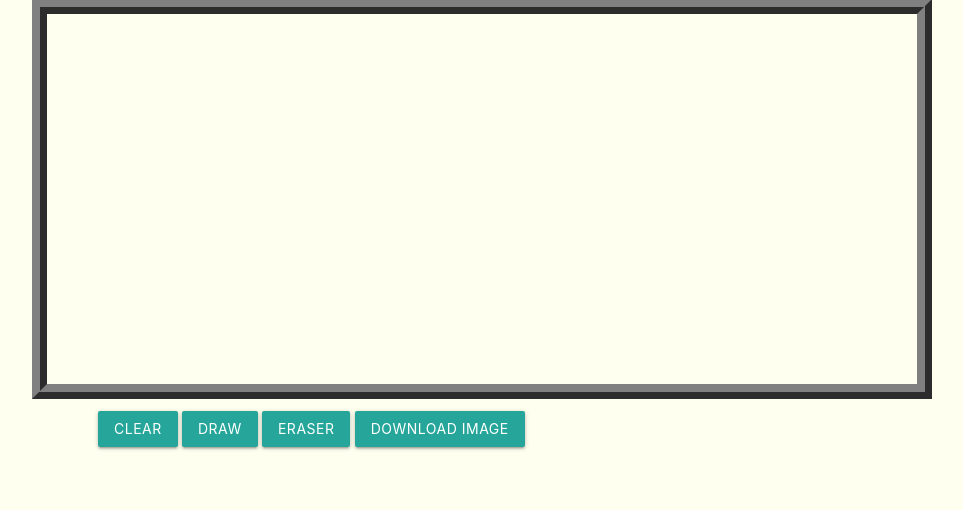
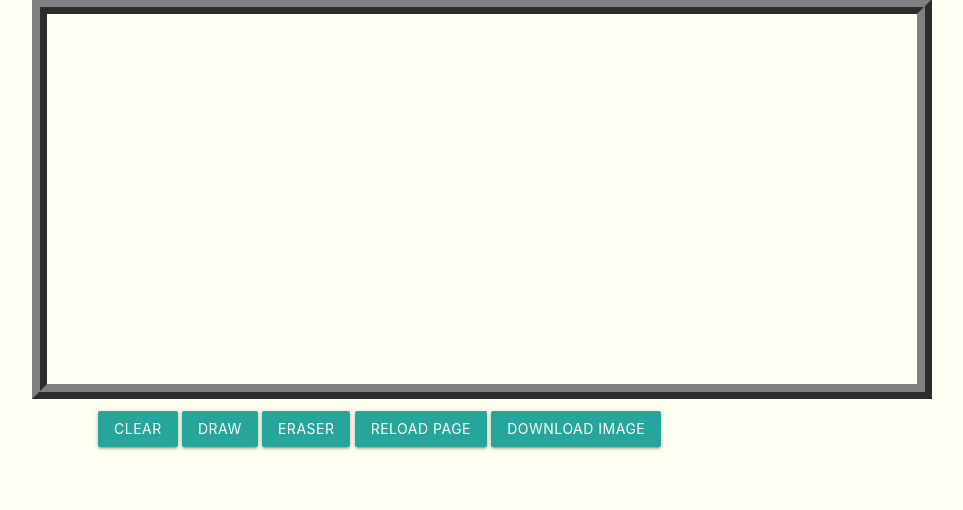
Before and after one commit to SiddharthSampath/sketchAI, a Django app: page / in a window 1280 px wide. Shown: the part 127-637 px from the top of the page, without its empty margins (158-1121 px from the left). Run offline with Django 3.2, Linux system fonts and the light colour scheme.

Commit message:
Slight change to markup

```diff
--- a/drawapp/Templates/drawapp/canvaspage.html
+++ b/drawapp/Templates/drawapp/canvaspage.html
@@ -26,6 +26,7 @@
         <canvas id="canvas2" width=900 height=400></canvas>
         <canvas id="canvas" width=900 height=400></canvas>
     </div>
+
     <button type="button" class="btn" id="clear" value ="clear" onclick="clearcanvas()"> clear</button>
 
     <!--<button type="button" class="btn" id="clear" value ="clear" onclick="window.location.reload()"> clear</button>
@@ -33,6 +34,7 @@
 
     <button class="btn" id="pen">Draw</button>
     <button class="btn" id="eraser">Eraser</button>
+    <button type="button" class="btn" id="reload" onclick="window.location.reload()"> Reload page</button>
 
 
     {% load static %}
```
